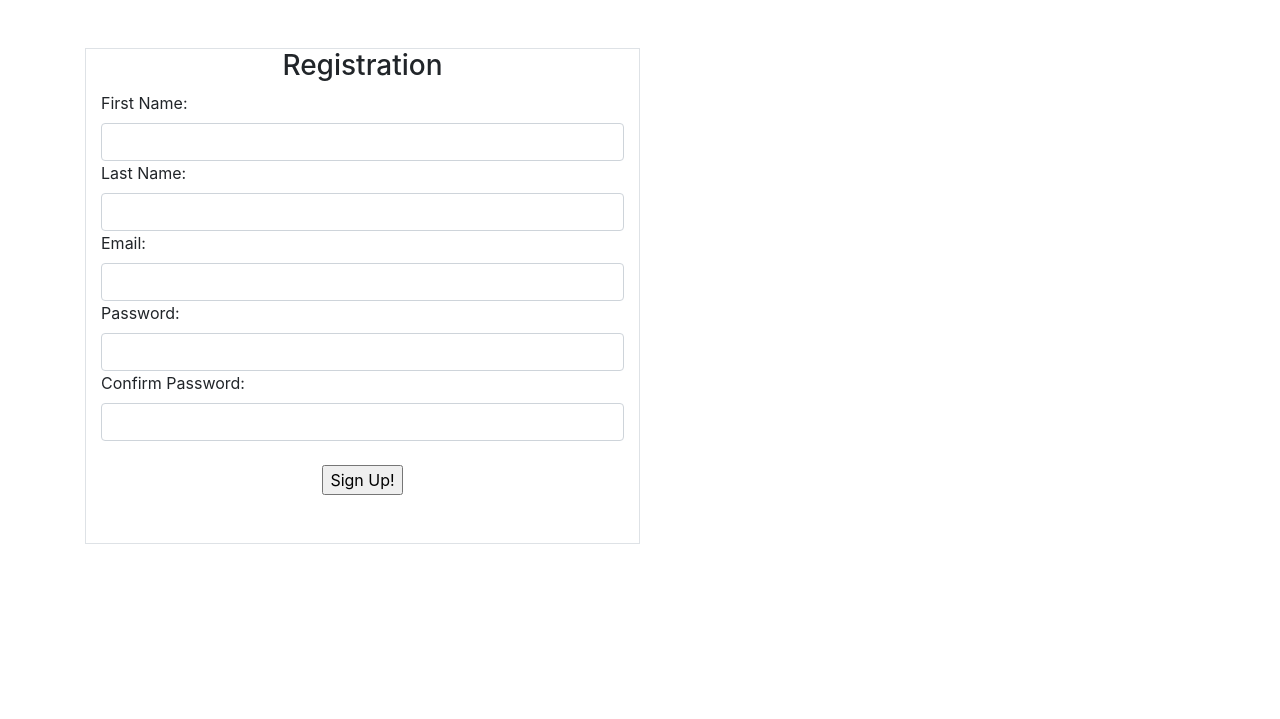
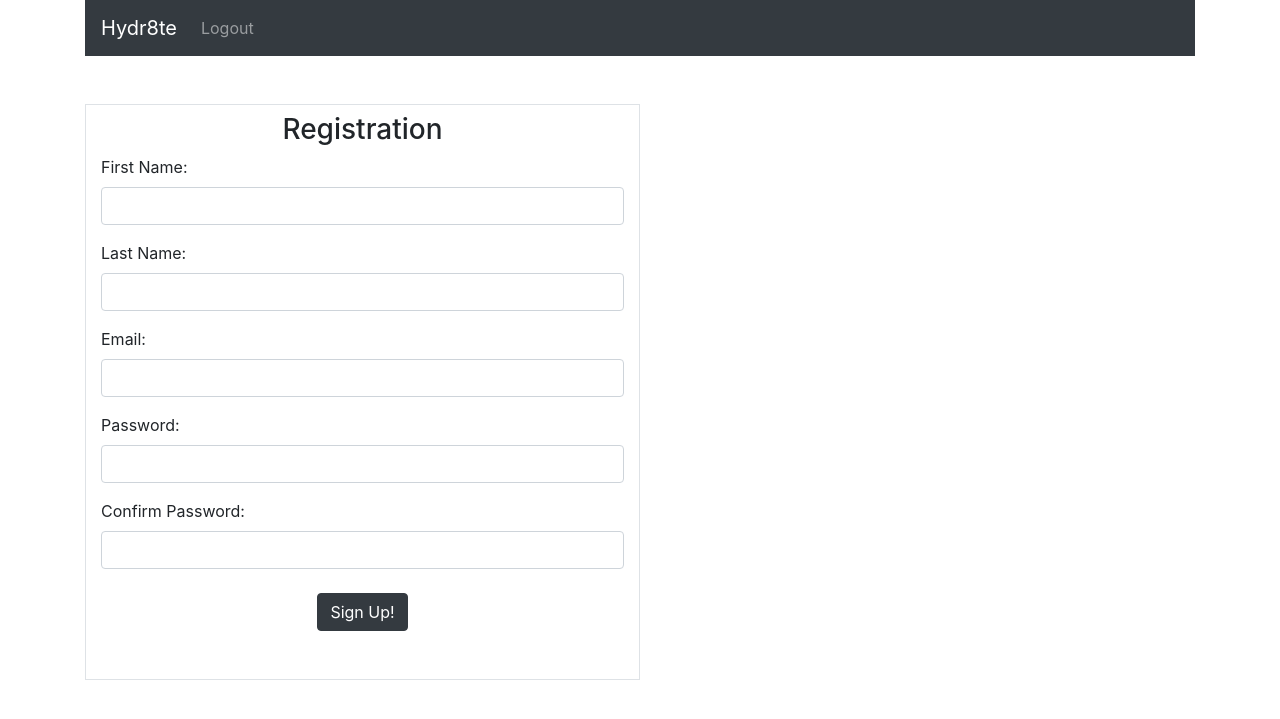
Before and after one commit to stephentannersmith/water_tracker, a Flask app: page / in a window 1280 px wide. Shown: the top 719 px of the page. Run offline with Flask 2, Linux system fonts and the light colour scheme; some libraries are stand-ins or nearby versions.

Commit message:
initialized a separate repo and organized a bit of code

```diff
--- a/templates/login_reg.html
+++ b/templates/login_reg.html
@@ -10,28 +10,51 @@
 </head>
 <body>
   <div class="container">
+    <nav class="navbar navbar-expand-lg navbar-dark bg-dark">
+      <a class="navbar-brand">Hydr8te</a>
+      <button class="navbar-toggler" type="button" data-toggle="collapse" data-target="#navbarNav" aria-controls="navbarNav" aria-expanded="false" aria-label="Toggle navigation">
+        <span class="navbar-toggler-icon"></span>
+      </button>
+      <div class="collapse navbar-collapse" id="navbarNav">
+        <ul class="navbar-nav navbar-right">
+          <li class="nav-item float-right">
+            <a class="nav-link" href="/logout">Logout</a>
+          </li>
+        </ul>
+      </div>
+    </nav>
     <div class="row mt-5">
       <div class="col">
-        <form action="/register", method="POST">
+        <form action="/register", method="POST" class="justify-content-center">
           <div class="form-group col-md-6 border">
-            <h3 class="text-center">Registration</h3>
+            <h3 class="text-center mt-2">Registration</h3>
+            <div class="form-group">
               <label for="firstname">First Name:</label>
               <input type="text" class="form-control" name="first_name">
+            </div>
+            <div class="form-group">
               <label for="lastname">Last Name:</label>
               <input type="text" class="form-control" name="last_name">
+            </div>
+            <div class="form-group">
               <label for="email">Email:</label>
               <input type="email" class="form-control" name="email">
+            </div>
+            <div class="form-group">
               <label for="password">Password:</label>
               <input type="password" class="form-control" name="password">
+            </div>
+            <div class="form-group">
               <label for="cpassword">Confirm Password:</label>
               <input type="password" class="form-control" name="cpassword">
+            </div>
             <div class="d-flex text-center justify-content-center mt-4 mb-5">
-              <input type="submit" value="Sign Up!">
+              <button type="submit" class="btn btn-dark text-white">Sign Up!</button>
             </div>
-            {% with messages = get_flashed_messages(with_categories=true) %}
+            {% with messages = get_flashed_messages() %}
                   {% if messages %}
-                      {% for category, message in messages %}
-                      <p class="{{category}}">{{message}}</p>
+                      {% for message in messages %}
+                      <p>{{message}}</p>
                       {% endfor %}
                   {% endif %}
               {% endwith %}
```
Lines whose indentation alone changed are shown as unchanged.
